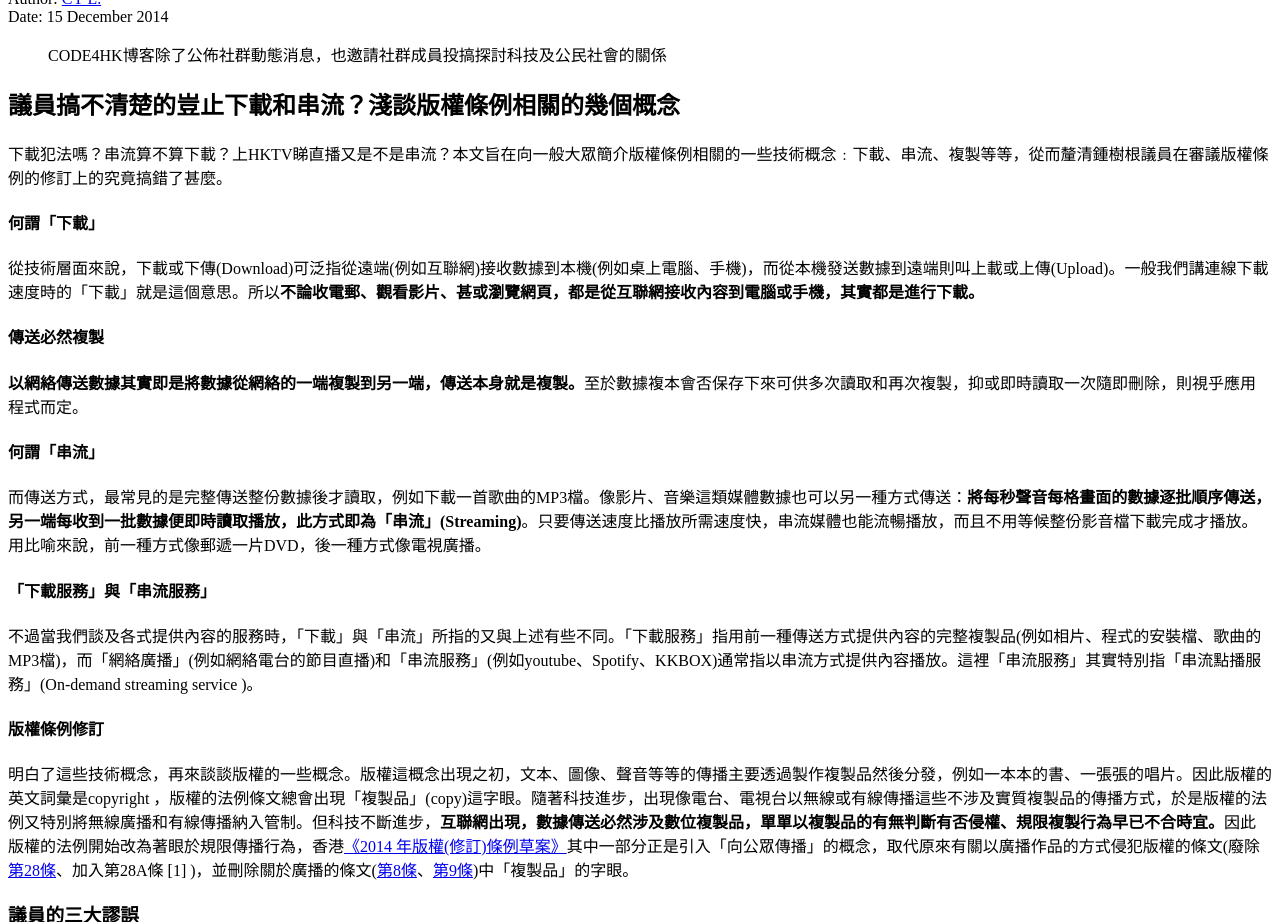
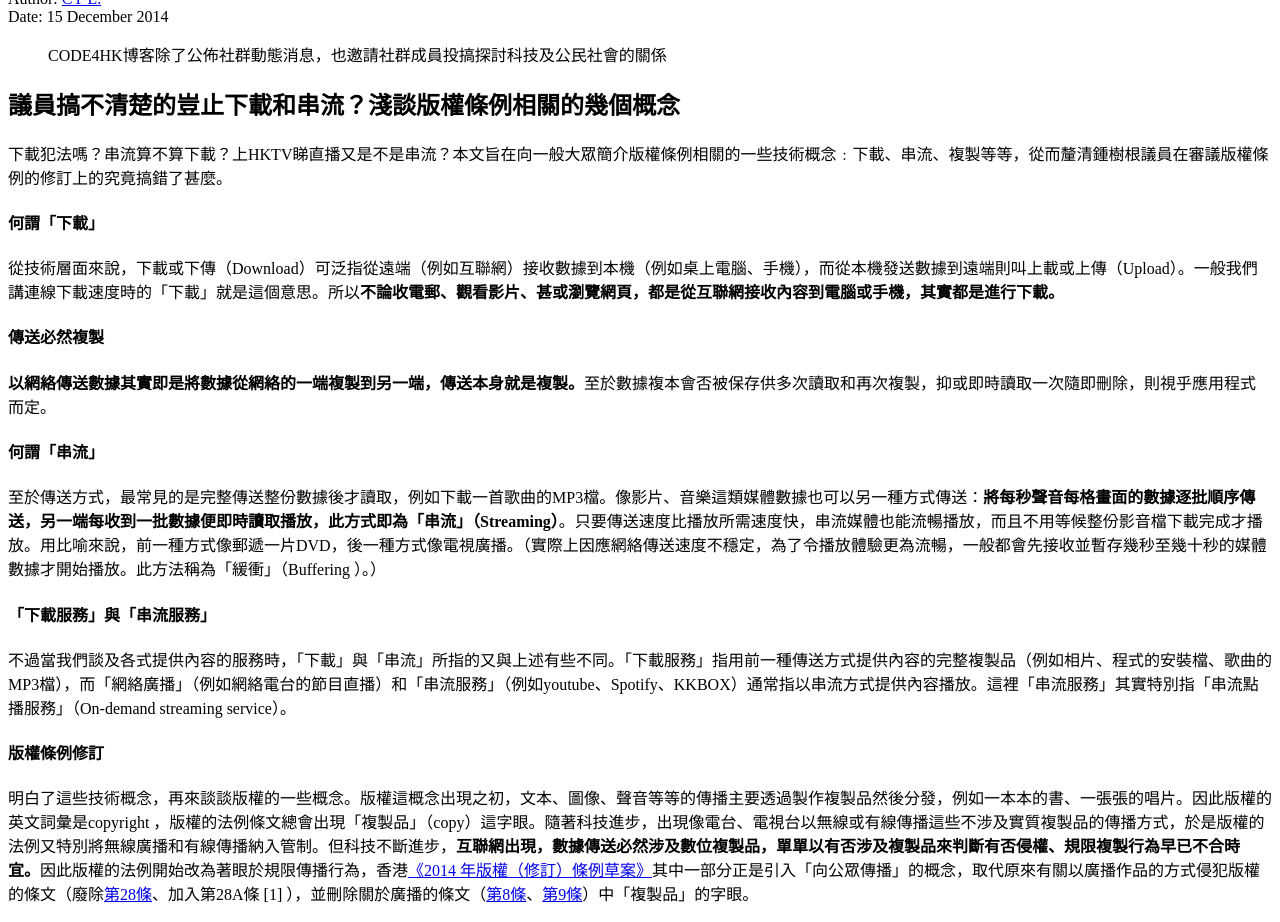
Before and after one commit to code4hk/code4hk.github.io, a Jekyll site: the page built from _posts/2014-12-15-download-streaming-copyright.md, in a window 1280 px wide and 1400 px high, scrolled down 195 px, cut to the strip 0-922 px from the top of the window. Built offline with Jekyll 4.4.1, drawn with Linux system fonts in a browser that asks for light colours; Markdown is read by kramdown in place of the engine named in the settings; comment, search, counter and statistics services are not loaded; some of the changed text lies outside the part shown.

Commit message:
Update 2014-12-15-download-streaming-copyright.md

```diff
--- a/_posts/2014-12-15-download-streaming-copyright.md
+++ b/_posts/2014-12-15-download-streaming-copyright.md
@@ -16,29 +16,29 @@ tags : [copyright, intellectual property, streaming]
 
 ####何謂「下載」
 
-從技術層面來說，下載或下傳(Download)可泛指從遠端(例如互聯網)接收數據到本機(例如桌上電腦、手機)，而從本機發送數據到遠端則叫上載或上傳(Upload)。一般我們講連線下載速度時的「下載」就是這個意思。所以**不論收電郵、觀看影片、甚或瀏覽網頁，都是從互聯網接收內容到電腦或手機，其實都是進行下載。**
+從技術層面來說，下載或下傳（Download）可泛指從遠端（例如互聯網）接收數據到本機（例如桌上電腦、手機），而從本機發送數據到遠端則叫上載或上傳（Upload）。一般我們講連線下載速度時的「下載」就是這個意思。所以**不論收電郵、觀看影片、甚或瀏覽網頁，都是從互聯網接收內容到電腦或手機，其實都是進行下載。**
 
 ####傳送必然複製
 
-**以網絡傳送數據其實即是將數據從網絡的一端複製到另一端，傳送本身就是複製。**至於數據複本會否保存下來可供多次讀取和再次複製，抑或即時讀取一次隨即刪除，則視乎應用程式而定。
+**以網絡傳送數據其實即是將數據從網絡的一端複製到另一端，傳送本身就是複製。**至於數據複本會否被保存供多次讀取和再次複製，抑或即時讀取一次隨即刪除，則視乎應用程式而定。
 
 ####何謂「串流」
 
-而傳送方式，最常見的是完整傳送整份數據後才讀取，例如下載一首歌曲的MP3檔。像影片、音樂這類媒體數據也可以另一種方式傳送：**將每秒聲音每格畫面的數據逐批順序傳送，另一端每收到一批數據便即時讀取播放，此方式即為「串流」(Streaming)**。只要傳送速度比播放所需速度快，串流媒體也能流暢播放，而且不用等候整份影音檔下載完成才播放。用比喻來說，前一種方式像郵遞一片DVD，後一種方式像電視廣播。
+至於傳送方式，最常見的是完整傳送整份數據後才讀取，例如下載一首歌曲的MP3檔。像影片、音樂這類媒體數據也可以另一種方式傳送：**將每秒聲音每格畫面的數據逐批順序傳送，另一端每收到一批數據便即時讀取播放，此方式即為「串流」（Streaming）**。只要傳送速度比播放所需速度快，串流媒體也能流暢播放，而且不用等候整份影音檔下載完成才播放。用比喻來說，前一種方式像郵遞一片DVD，後一種方式像電視廣播。（實際上因應網絡傳送速度不穩定，為了令播放體驗更為流暢，一般都會先接收並暫存幾秒至幾十秒的媒體數據才開始播放。此方法稱為「緩衝」（Buffering ）。）
 
 ####「下載服務」與「串流服務」
 
-不過當我們談及各式提供內容的服務時，「下載」與「串流」所指的又與上述有些不同。「下載服務」指用前一種傳送方式提供內容的完整複製品(例如相片、程式的安裝檔、歌曲的MP3檔)，而「網絡廣播」(例如網絡電台的節目直播)和「串流服務」(例如youtube、Spotify、KKBOX)通常指以串流方式提供內容播放。這裡「串流服務」其實特別指「串流點播服務」(On-demand streaming service )。
+不過當我們談及各式提供內容的服務時，「下載」與「串流」所指的又與上述有些不同。「下載服務」指用前一種傳送方式提供內容的完整複製品（例如相片、程式的安裝檔、歌曲的MP3檔），而「網絡廣播」（例如網絡電台的節目直播）和「串流服務」（例如youtube、Spotify、KKBOX）通常指以串流方式提供內容播放。這裡「串流服務」其實特別指「串流點播服務」（On-demand streaming service）。
 
 ####版權條例修訂
 
-明白了這些技術概念，再來談談版權的一些概念。版權這概念出現之初，文本、圖像、聲音等等的傳播主要透過製作複製品然後分發，例如一本本的書、一張張的唱片。因此版權的英文詞彙是copyright ，版權的法例條文總會出現「複製品」(copy)這字眼。隨著科技進步，出現像電台、電視台以無線或有線傳播這些不涉及實質複製品的傳播方式，於是版權的法例又特別將無線廣播和有線傳播納入管制。但科技不斷進步，**互聯網出現，數據傳送必然涉及數位複製品，單單以複製品的有無判斷有否侵權、規限複製行為早已不合時宜。**因此版權的法例開始改為著眼於規限傳播行為，香港[《2014 年版權(修訂)條例草案》](http://www.legco.gov.hk/yr13-14/chinese/bills/b201406131.pdf)其中一部分正是引入「向公眾傳播」的概念，取代原來有關以廣播作品的方式侵犯版權的條文(廢除[第28條](http://www.legislation.gov.hk/blis_ind.nsf/CurAllChinDoc/B93F65692D1E6523482564F3000E0C6F?OpenDocument)、加入第28A條 [1] )，並刪除關於廣播的條文([第8條](http://www.legislation.gov.hk/blis_ind.nsf/6033a8cc1f220686482564840019d2f2/75c3deaae8c10251482564f2000f4541?OpenDocument)、[第9條](http://www.legislation.gov.hk/blis_ind.nsf/CurAllChinDoc/10B4B629E1A4B857482564F2000FAFB3?OpenDocument))中「複製品」的字眼。
+明白了這些技術概念，再來談談版權的一些概念。版權這概念出現之初，文本、圖像、聲音等等的傳播主要透過製作複製品然後分發，例如一本本的書、一張張的唱片。因此版權的英文詞彙是copyright ，版權的法例條文總會出現「複製品」（copy）這字眼。隨著科技進步，出現像電台、電視台以無線或有線傳播這些不涉及實質複製品的傳播方式，於是版權的法例又特別將無線廣播和有線傳播納入管制。但科技不斷進步，**互聯網出現，數據傳送必然涉及數位複製品，單單以有否涉及複製品來判斷有否侵權、規限複製行為早已不合時宜。**因此版權的法例開始改為著眼於規限傳播行為，香港[《2014 年版權（修訂）條例草案》](http://www.legco.gov.hk/yr13-14/chinese/bills/b201406131.pdf)其中一部分正是引入「向公眾傳播」的概念，取代原來有關以廣播作品的方式侵犯版權的條文（廢除[第28條](http://www.legislation.gov.hk/blis_ind.nsf/CurAllChinDoc/B93F65692D1E6523482564F3000E0C6F?OpenDocument)、加入第28A條 [1] ），並刪除關於廣播的條文（[第8條](http://www.legislation.gov.hk/blis_ind.nsf/6033a8cc1f220686482564840019d2f2/75c3deaae8c10251482564f2000f4541?OpenDocument)、[第9條](http://www.legislation.gov.hk/blis_ind.nsf/CurAllChinDoc/10B4B629E1A4B857482564F2000FAFB3?OpenDocument)）中「複製品」的字眼。
 
 ###議員的三大謬誤
 
 ![鍾樹根對版權條例的認知有三大謬誤](http://1.bp.blogspot.com/-keUbHkZ-Xj0/VI1ynNcbMDI/AAAAAAAAMGQ/Zfh0DQkDOLo/s1600/treegun.JPG)
 
-按鍾樹根議員於版權條例修訂草案委員會12月8日的會議上，就刪除關於廣播的條文中「複製品」的字眼向官員的提問和發言([會議錄影40分23秒至43分30秒](http://youtu.be/1AkuIUxxp1U?t=40m23s) )(節錄於文末 [2])，可發現該議員至少搞錯了三點：
+按鍾樹根議員於版權條例修訂草案委員會12月8日的會議上，就刪除關於廣播的條文中「複製品」的字眼向官員的提問和發言（[會議錄影40分23秒至43分30秒](http://youtu.be/1AkuIUxxp1U?t=40m23s)）（節錄於文末 [2]），可發現該議員至少搞錯了三點：
 
 1. **錯誤理解「複製品」在條文中的意義，誤以為刪除字眼會令規限放寬。**
   - 實情是現行條文定義「廣播」和「有線傳播」為「傳送方法並非透過向公眾提供作品的複製品或表演的錄製品的服務」。刪除「複製品」的字眼會擴闊「廣播」和「有線傳播」的定義，亦即擴闊規限行為的範圍。網絡廣播和串流點播服務由於可能渉及複製品，未必屬於現行條文的定義下「廣播」或「有線傳播」，刪除字眼後將符合新的定義。
@@ -47,7 +47,7 @@ tags : [copyright, intellectual property, streaming]
   - 實情是版權條例的其他條目已對此有所規限，包括[第23條《因複製而侵犯版權》](http://www.legislation.gov.hk/blis_ind.nsf/CurAllChinDoc/367B10DD85FB51C54825733800163ECD?OpenDocument)、[第24條《以向公眾發放複製品方式侵犯版權》](http://www.legislation.gov.hk/blis_ind.nsf/CurAllChinDoc/2EA3267BAB9A31EB482564F3000DF2EB?OpenDocument)。
 
 3. **錯誤以為未經同意進行複製就等於侵犯版權**
-  - 實情是未經版權持有人同意發放作品(例如提供作品的下載服務、將作品廣播)才屬違法。筆者在上文已指出網絡傳送數據本身就是複製，假若如該議員所言複製就犯法，整個互聯網都不用運作了。
+  - 實情是未經版權持有人同意發放作品（例如提供作品的下載服務、將作品廣播）才屬違法。筆者在上文已指出網絡傳送數據本身就是複製，假若如該議員所言複製就犯法，整個互聯網都不用運作了。
 
 由此可見該議員不論對相關技術和法律的認知都存在重大謬誤。
 
@@ -56,7 +56,7 @@ tags : [copyright, intellectual property, streaming]
 
 ======
 
-[1] - 《2014 年版權(修訂)條例草案》頁次C2982
+[1] - 《2014 年版權（修訂）條例草案》頁次C2982
 
 第12條︰廢除第28條《以廣播作品或將作品包括在有線傳播節目服務內的方式侵犯版權》。
 
@@ -76,19 +76,19 @@ tags : [copyright, intellectual property, streaming]
 
 [2] - 鍾樹根議員發言節錄
 
-(討論刪除關於廣播的[第8條](http://www.legislation.gov.hk/blis_ind.nsf/6033a8cc1f220686482564840019d2f2/75c3deaae8c10251482564f2000f4541?OpenDocument)、[第9條](http://www.legislation.gov.hk/blis_ind.nsf/CurAllChinDoc/10B4B629E1A4B857482564F2000FAFB3?OpenDocument)條文中「複製品」的字眼)
+（討論刪除關於廣播的[第8條](http://www.legislation.gov.hk/blis_ind.nsf/6033a8cc1f220686482564840019d2f2/75c3deaae8c10251482564f2000f4541?OpenDocument)、[第9條](http://www.legislation.gov.hk/blis_ind.nsf/CurAllChinDoc/10B4B629E1A4B857482564F2000FAFB3?OpenDocument)條文中「複製品」的字眼）
 
 > 主席, 我都係唔係好明白, 我唔覺得係收緊左, 反而係放寬左. 喂, 你刪左「複製品」, 點解一定要刪呢? 唔刪得唔得架呢? 因為其實你無論用internet好, 用電腦點樣串流落來呢, 其實係複製左架. 佢將啲資料複製左喺個記憶體度嘛, 如果唔係播唔到出來架? 係咪先? 喺記憶體度搵得番架喎. 即係...唔同以前analogue收音機佢直接播出來架嘛. 即係咁我想上網抄人一首歌落來....　——如果我唔要「複製品」刪左佢呢三個字——咁樣我唔播出來, 我淨係錄左佢, 擺左喺我memory, 咁算唔算犯法呢?
 
-(官員解釋串流未必涉及完整複製品)
+（官員解釋串流未必涉及完整複製品）
 
-> 你唔使處理架. 你根本唔使查架. 總言之你播出來就犯法, 唔播出來都犯法, 你未經人同意download左人啲野, 就係咁簡單. 你刪左(「複製品」的字眼)之後呢, 咁即係我儲喺度唔播就唔犯法囉.
+> 你唔使處理架. 你根本唔使查架. 總言之你播出來就犯法, 唔播出來都犯法, 你未經人同意download左人啲野, 就係咁簡單. 你刪左（「複製品」的字眼）之後呢, 咁即係我儲喺度唔播就唔犯法囉.
 
-(官員解釋已有條例規限發放侵權複製品)
+（官員解釋已有條例規限發放侵權複製品）
 
 > 但如果我串流落來冇播出去, 但你唔好理我用乜野方法, 我冇公開地播出去, 我儲到呢啲data, 最後會capture番呢個file出來, 用我的技術, 咁算唔算犯法呀?
 
-(官員解釋發放才犯法)
+（官員解釋發放才犯法）
 
 ======
 
@@ -106,4 +106,4 @@ tags : [copyright, intellectual property, streaming]
 [《2014 年版權(修訂)條例草案》委員會2014/12/08會議錄影](http://youtu.be/1AkuIUxxp1U)
 
 ======
-(原文刊載於作者網誌[游思・歪才](http://cyl-notes.blogspot.hk/2014/12/DownloadStreamingCopyright.html))
+（原文刊載於作者網誌[游思・歪才](http://cyl-notes.blogspot.hk/2014/12/DownloadStreamingCopyright.html)）
```
